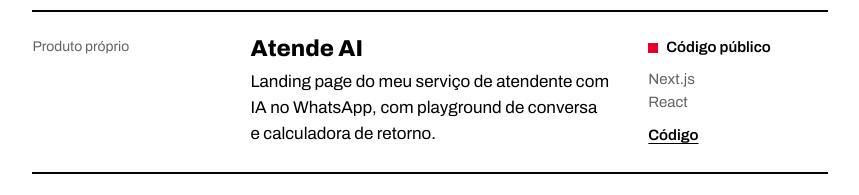
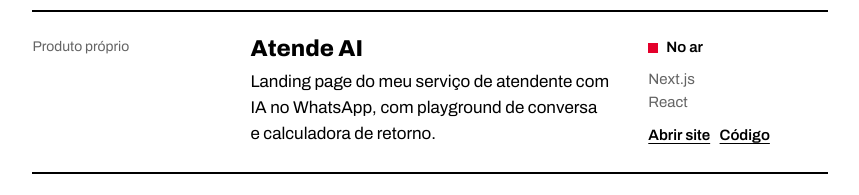
Before and after one commit to Kenzokishi/Kenzokishi.github.io, a plain HTML site: page index.html in a window 1280 px wide. Shown: the part 3540-3735 px from the top of the page, without its empty margins (368-1227 px from the left). Drawn offline with Linux system fonts and the light colour scheme.

Commit message:
Link do site do Atende AI

```diff
--- a/index.html
+++ b/index.html
@@ -242,7 +242,7 @@ const P = [
  {fig:"",kind:{pt:"Produto próprio",en:"Own product"},name:"Atende AI",
   d:{pt:"Landing page do meu serviço de atendente com IA no WhatsApp, com playground de conversa e calculadora de retorno.",
      en:"Landing page for my WhatsApp AI-assistant service, with a chat playground and an ROI calculator."},
-  st:"on",stT:{pt:"Código público",en:"Public code"},stack:["Next.js","React"],links:[["https://github.com/Kenzokishi/atende-ai-site",{pt:"Código",en:"Code"}]]},
+  st:"on",stT:{pt:"No ar",en:"Live"},stack:["Next.js","React"],links:[["https://kenzokishi.github.io/atende-ai-site/",{pt:"Abrir site",en:"Open site"}],["https://github.com/Kenzokishi/atende-ai-site",{pt:"Código",en:"Code"}]]},
  {fig:"",kind:{pt:"Produto próprio",en:"Own product"},name:"Vesálio",
   d:{pt:"Atlas 3D do corpo humano para estudantes de medicina, montado em volta de simulados da prova prática de anatomia.",
      en:"3D human-anatomy atlas for medical students, built around practical-exam drills."},
```
